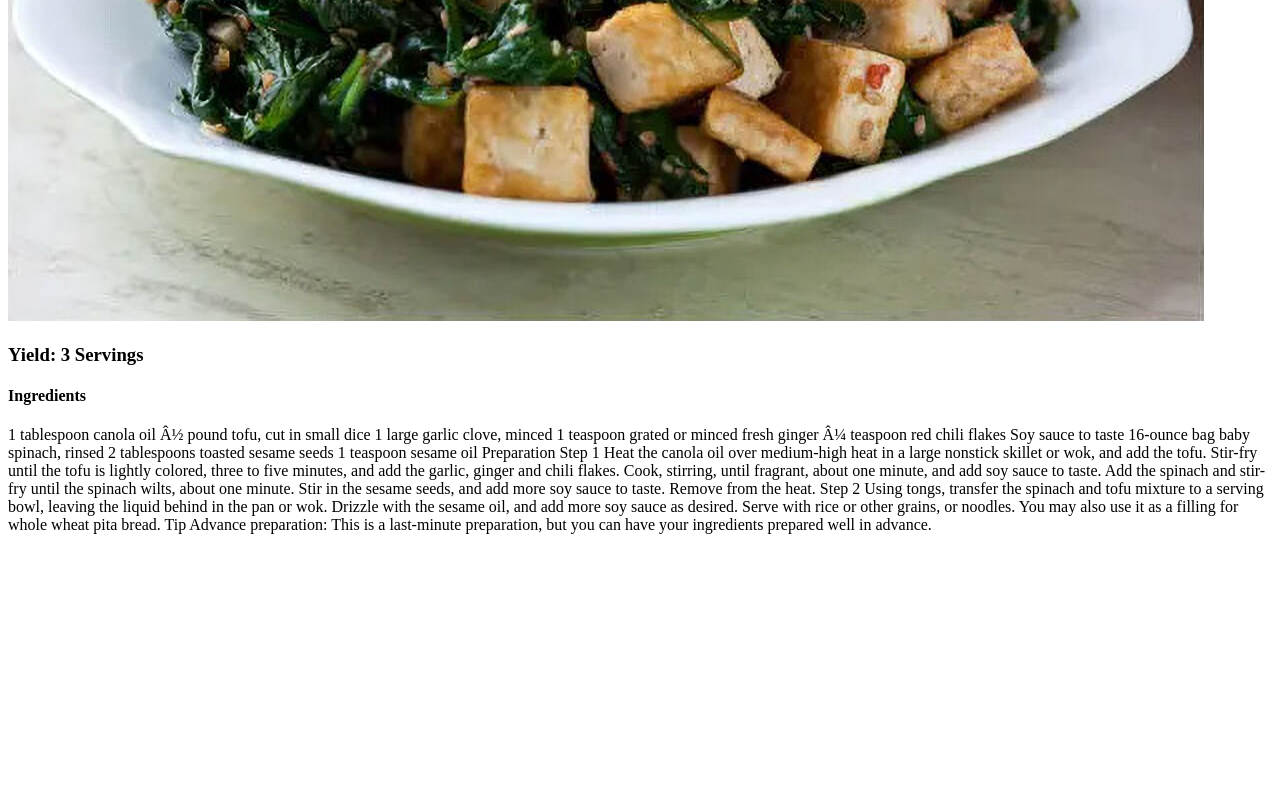
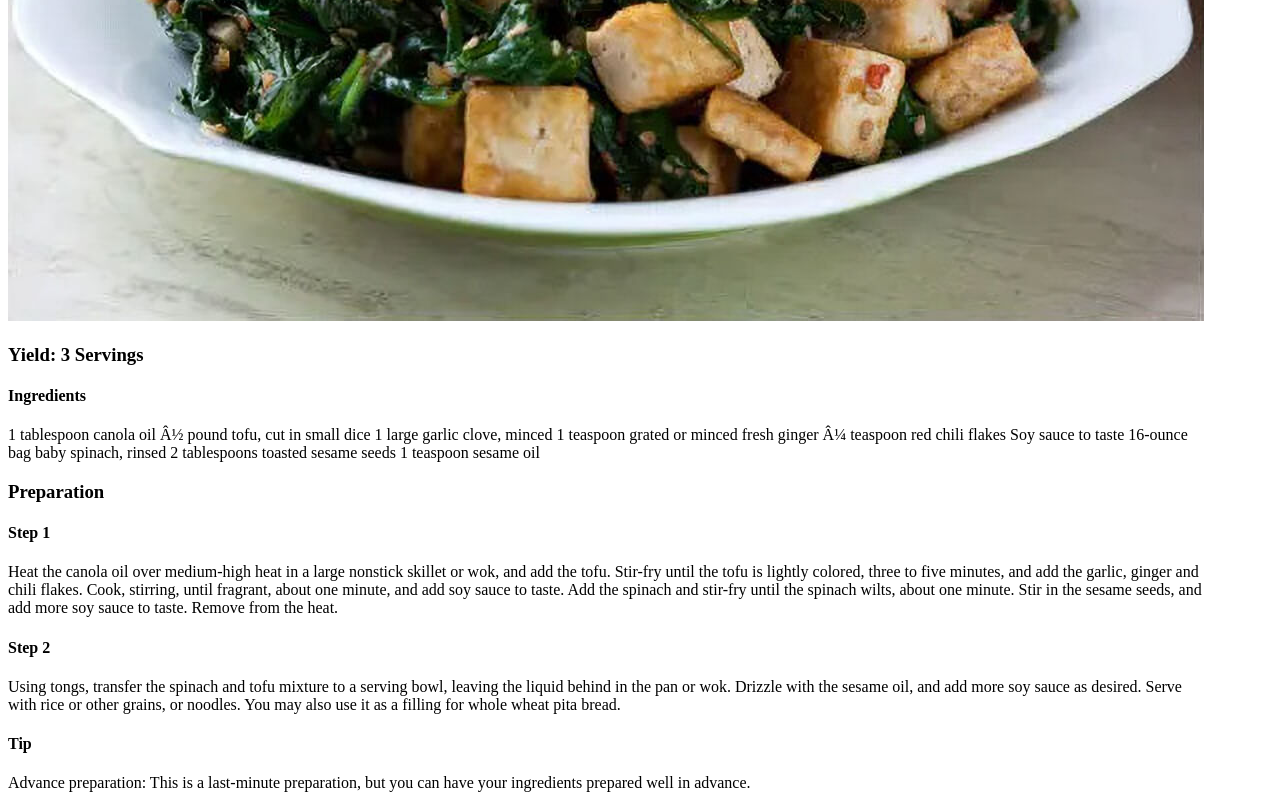
Before and after one commit to J6riddel/exercise7, a plain HTML site: page index.html in a window 1280 px wide. Shown: the part 602-1402 px from the top of the page. Before the commit the page ends 1144 px from the top, so only its background shows below. Drawn offline with Linux system fonts and the light colour scheme.

Commit message:
text format

```diff
--- a/index.html
+++ b/index.html
@@ -25,6 +25,8 @@ Yield: 3 Servings
   <h4>
 Ingredients
       </h4>
+
+  <div style="width:1200px">
 1 tablespoon canola oil
 ½ pound tofu, cut in small dice
 1 large garlic clove, minced
@@ -35,15 +37,29 @@ Soy sauce to taste
 2 tablespoons toasted sesame seeds
 1 teaspoon sesame oil
 
+<h3>
 Preparation
+    </h3>
+<h4>
+Step 1
+   </h4>
+    <p>
 
-Step 1
 Heat the canola oil over medium-high heat in a large nonstick skillet or wok, and add the tofu. Stir-fry until the tofu is lightly colored, three to five minutes, and add the garlic, ginger and chili flakes. Cook, stirring, until fragrant, about one minute, and add soy sauce to taste. Add the spinach and stir-fry until the spinach wilts, about one minute. Stir in the sesame seeds, and add more soy sauce to taste. Remove from the heat.
 
+    </p>
+<h4>
 Step 2
+    </h4>
+<p>
+
 Using tongs, transfer the spinach and tofu mixture to a serving bowl, leaving the liquid behind in the pan or wok. Drizzle with the sesame oil, and add more soy sauce as desired. Serve with rice or other grains, or noodles. You may also use it as a filling for whole wheat pita bread.
 
-Tip
+    </p>
+<h4>
+ Tip
+    </h4>
 Advance preparation: This is a last-minute preparation, but you can have your ingredients prepared well in advance.
 
+  </div>
     </html>
```
